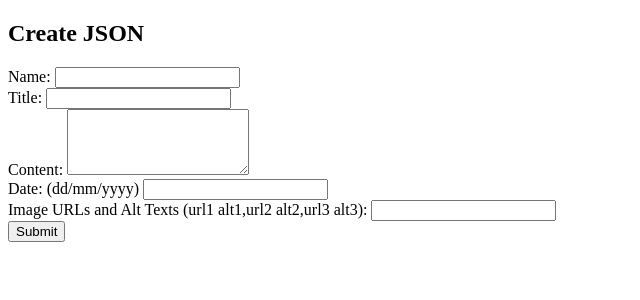
After one commit to boscochanam/AMAND-Website, a Flask app: page /create in a window 1280 px wide. The commit adds this page. Shown: the top 300 px of the page, without its empty margins (0-640 px from the left). Run offline with Flask 3, Linux system fonts and the light colour scheme.

Commit message:
JSON Creation page, blog integration

```diff
--- a/app.py
+++ b/app.py
@@ -1,13 +1,37 @@
-from flask import Flask, render_template, request, send_from_directory, url_for
+from flask import Flask, render_template, request, send_from_directory, url_for, jsonify
 from database import get_events_from_mongodb, get_news_from_mongodb, get_executives_from_mongodb, get_community_service_from_mongodb, get_blog_by_name
 
-app = Flask(__name__)
 
-# Fetch data once when the application starts
 event_data = get_events_from_mongodb()
 community_service_data = get_community_service_from_mongodb()
 executives_data = get_executives_from_mongodb()
 news_data = get_news_from_mongodb()
+
+
+
+app = Flask(__name__)
+
+def process_images(image_data):
+    if image_data:
+        image_pairs = [pair.split() for pair in image_data.split(',')]
+        images = [{"url": pair[0], "alt": pair[1] if len(pair) > 1 else ""} for pair in image_pairs]
+        return images
+    else:
+        return []
+
+@app.route('/create', methods=['GET', 'POST'])
+def create():
+    if request.method == 'POST':
+        data = {
+            "name": request.form.get('name').replace(" ", "_"),
+            "title": request.form.get('title'),
+            "content": request.form.get('content'),
+            "date": request.form.get('date'),
+            "images": process_images(request.form.get('image_data')),
+        }
+        return render_template('create.html', data=data)
+    else:
+        return render_template('create.html')
 
 @app.route('/')
 def index():
@@ -52,10 +76,10 @@ def blog_page(page_name):
     # Check if the blog exists
     if blog_data:
         # Pass the blog data to the template
-        return render_template('blogpage.html', title=blog_data['title'], content=blog_data['content'], images=blog_data['images'], event_data=event_data)
+        return render_template('blogpage.html', date = blog_data['date'] ,title=blog_data['title'], content=blog_data['content'], images=blog_data['images'], event_data=event_data)
     else:
         # Render a template for a blog not found
         return render_template('blog_not_found.html')
 
 if __name__ == "__main__":
-    app.run()
+    app.run(debug=True)
--- /dev/null
+++ b/templates/create.html
@@ -0,0 +1,54 @@
+<!-- create.html -->
+
+<!DOCTYPE html>
+<html lang="en">
+<head>
+    <meta charset="UTF-8">
+    <meta name="viewport" content="width=device-width, initial-scale=1.0">
+    <title>Create JSON</title>
+</head>
+<body>
+    <h2>Create JSON</h2>
+    <form action="/create" method="post">
+
+        <label for="blog name">Name: </label>
+        <input type="text" name="name" required><br>
+
+        <label for="blog title">Title: </label>
+        <input type="text" name="title" required><br>
+
+        <label for="content">Content: </label>
+        <textarea name="content" rows="4" required></textarea><br>
+
+        <label for="date">Date: (dd/mm/yyyy) </label>
+        <input type="text" name="date" required><br>
+
+        <label for="image_data">Image URLs and Alt Texts (url1 alt1,url2 alt2,url3 alt3): </label>
+        <input type="text" name="image_data"><br>
+
+        <button type="submit">Submit</button>
+    </form>
+
+    <!-- Display JSON data and copy button -->
+    {% if data %}
+        <div id="jsonDataContainer">
+            <pre id="jsonData">{{ data|tojson(indent=2) }}</pre>
+            <button onclick="copyJson()">Copy JSON</button>
+        </div>
+    {% endif %}
+
+    <script>
+        // Function to copy JSON data to clipboard
+        function copyJson() {
+            var jsonData = document.getElementById('jsonData');
+            var textarea = document.createElement('textarea');
+            textarea.value = jsonData.innerText;
+            document.body.appendChild(textarea);
+            textarea.select();
+            document.execCommand('copy');
+            document.body.removeChild(textarea);
+            alert('JSON data copied to clipboard!');
+        }
+    </script>
+</body>
+</html>
```
Also changed, not shown: json_creator.py (added, +39 -0 lines), templates/blog/style.css (added, +10 -0 lines), templates/blogpage.html (+38 -6 lines), static/css/style.css.
